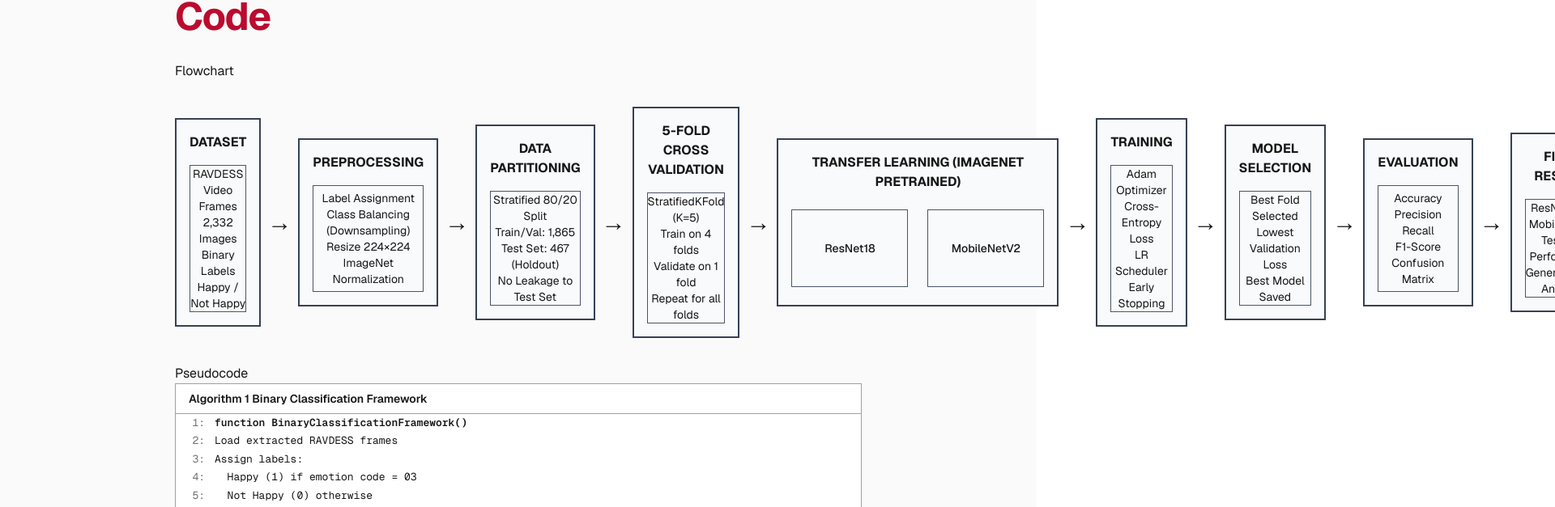
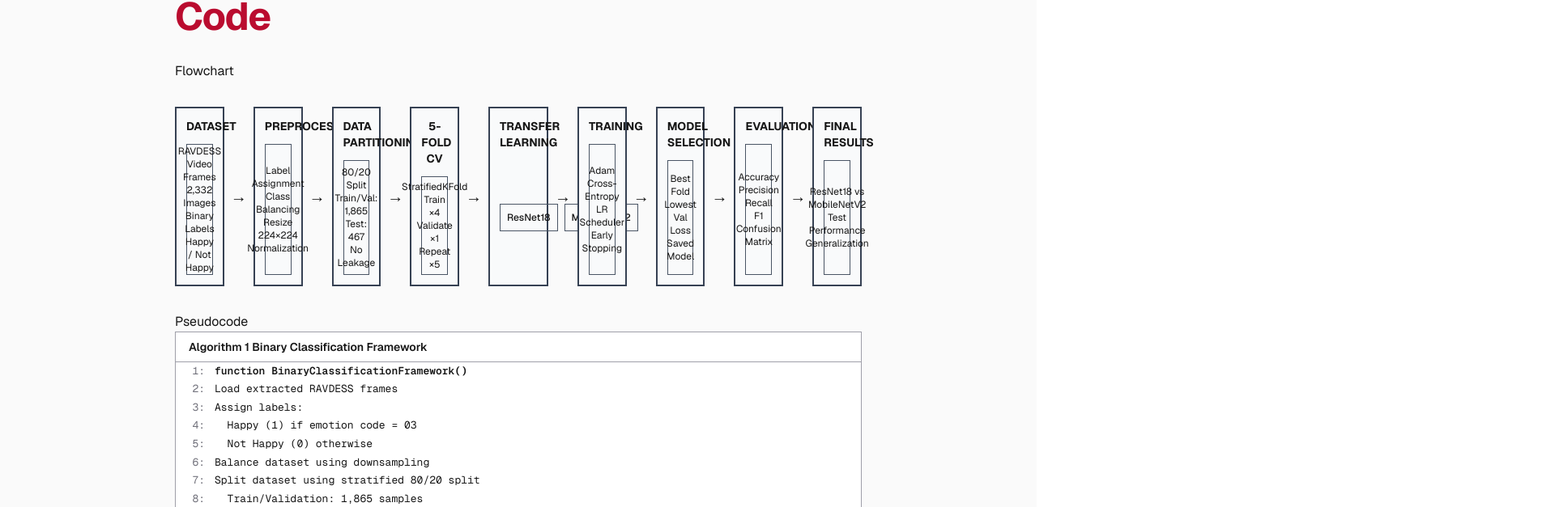
Before and after one commit to pepealania/image-processing-project-tutorial-deep-learning-happy-not-happy-classification, a Next.js app: page / in a window 1280 px wide. Shown: the part 3589-4216 px from the top of the page at 81% size, 1920 px wide, since content can reach past the window. Built offline with nearby package versions, Linux system fonts and the light colour scheme.

Commit message:
dataflowchar centered 12

```diff
--- a/src/components/DataFlowChart.tsx
+++ b/src/components/DataFlowChart.tsx
@@ -1,15 +1,18 @@
 export default function DataFlowChart() {
+  const box =
+    "flex-1 min-w-0 border-2 border-gray-700 bg-gray-50 p-3 flex flex-col";
+  const inner =
+    "border border-gray-600 flex-1 flex flex-col justify-center items-center text-center text-xs";
+
   return (
     <section className="w-full py-8">
-      <div className="flex w-full items-center justify-between gap-2">
+      <div className="flex items-stretch gap-2 w-full">
 
-        {/* Dataset */}
-        <div className="border-2 border-gray-700 bg-gray-50 p-4 w-64 flex flex-col">
-          <h3 className="text-center font-bold uppercase mb-4">
+        <div className={box}>
+          <h3 className="mb-3 text-center font-bold uppercase text-sm">
             Dataset
           </h3>
-
-          <div className="border border-gray-600 flex-1 flex flex-col items-center justify-center text-center text-sm">
+          <div className={inner}>
             <p>RAVDESS Video Frames</p>
             <p>2,332 Images</p>
             <p>Binary Labels</p>
@@ -17,133 +20,118 @@ export default function DataFlowChart() {
           </div>
         </div>
 
-        <div className="text-3xl font-bold">→</div>
+        <div className="self-center text-xl font-bold">→</div>
 
-        {/* Preprocessing */}
-        <div className="border-2 border-gray-700 bg-gray-50 p-4 w-72 h-52 flex flex-col">
-          <h3 className="text-center font-bold uppercase mb-4">
+        <div className={box}>
+          <h3 className="mb-3 text-center font-bold uppercase text-sm">
             Preprocessing
           </h3>
-
-          <div className="border border-gray-600 flex-1 flex flex-col justify-center text-center text-sm">
+          <div className={inner}>
             <p>Label Assignment</p>
-            <p>Class Balancing (Downsampling)</p>
+            <p>Class Balancing</p>
             <p>Resize 224×224</p>
-            <p>ImageNet Normalization</p>
+            <p>Normalization</p>
           </div>
         </div>
 
-        <div className="text-3xl font-bold">→</div>
+        <div className="self-center text-xl font-bold">→</div>
 
-        {/* Data Split */}
-        <div className="border-2 border-gray-700 bg-gray-50 p-4 w-80 flex flex-col">
-          <h3 className="text-center font-bold uppercase mb-4">
+        <div className={box}>
+          <h3 className="mb-3 text-center font-bold uppercase text-sm">
             Data Partitioning
           </h3>
-
-          <div className="border border-gray-600 flex-1 flex flex-col justify-center text-center text-sm">
-            <p>Stratified 80/20 Split</p>
+          <div className={inner}>
+            <p>80/20 Split</p>
             <p>Train/Val: 1,865</p>
-            <p>Test Set: 467 (Holdout)</p>
-            <p>No Leakage to Test Set</p>
+            <p>Test: 467</p>
+            <p>No Leakage</p>
           </div>
         </div>
 
-        <div className="text-3xl font-bold">→</div>
+        <div className="self-center text-xl font-bold">→</div>
 
-        {/* Cross Validation */}
-        <div className="border-2 border-gray-700 bg-gray-50 p-4 w-80 flex flex-col">
-          <h3 className="text-center font-bold uppercase mb-4">
-            5-Fold Cross Validation
+        <div className={box}>
+          <h3 className="mb-3 text-center font-bold uppercase text-sm">
+            5-Fold CV
           </h3>
-
-          <div className="border border-gray-600 flex-1 flex flex-col justify-center text-center text-sm">
-            <p>StratifiedKFold (K=5)</p>
-            <p>Train on 4 folds</p>
-            <p>Validate on 1 fold</p>
-            <p>Repeat for all folds</p>
+          <div className={inner}>
+            <p>StratifiedKFold</p>
+            <p>Train ×4</p>
+            <p>Validate ×1</p>
+            <p>Repeat ×5</p>
           </div>
         </div>
 
-        <div className="text-3xl font-bold">→</div>
+        <div className="self-center text-xl font-bold">→</div>
 
-        {/* Transfer Learning */}
-        <div className="border-2 border-gray-700 bg-gray-50 p-4 w-[420px] h-52 flex flex-col">
-          <h3 className="text-center font-bold uppercase mb-4">
-            Transfer Learning (ImageNet Pretrained)
+        <div className={`${box} flex-[1.4]`}>
+          <h3 className="mb-3 text-center font-bold uppercase text-sm">
+            Transfer Learning
           </h3>
 
-          <div className="flex-1 flex items-center justify-center gap-6">
-            <div className="border border-gray-600 w-36 h-24 flex items-center justify-center text-sm font-medium">
+          <div className="flex flex-1 items-center gap-2">
+            <div className="flex-1 border border-gray-600 p-2 text-center text-xs font-medium">
               ResNet18
             </div>
 
-            <div className="border border-gray-600 w-36 h-24 flex items-center justify-center text-sm font-medium">
+            <div className="flex-1 border border-gray-600 p-2 text-center text-xs font-medium">
               MobileNetV2
             </div>
           </div>
         </div>
 
-        <div className="text-3xl font-bold">→</div>
+        <div className="self-center text-xl font-bold">→</div>
 
-        {/* Training */}
-        <div className="border-2 border-gray-700 bg-gray-50 p-4 w-80 flex flex-col">
-          <h3 className="text-center font-bold uppercase mb-4">
+        <div className={box}>
+          <h3 className="mb-3 text-center font-bold uppercase text-sm">
             Training
           </h3>
-
-          <div className="border border-gray-600 flex-1 flex flex-col justify-center text-center text-sm">
-            <p>Adam Optimizer</p>
-            <p>Cross-Entropy Loss</p>
+          <div className={inner}>
+            <p>Adam</p>
+            <p>Cross-Entropy</p>
             <p>LR Scheduler</p>
             <p>Early Stopping</p>
           </div>
         </div>
 
-        <div className="text-3xl font-bold">→</div>
+        <div className="self-center text-xl font-bold">→</div>
 
-        {/* Model Selection */}
-        <div className="border-2 border-gray-700 bg-gray-50 p-4 w-72 flex flex-col">
-          <h3 className="text-center font-bold uppercase mb-4">
+        <div className={box}>
+          <h3 className="mb-3 text-center font-bold uppercase text-sm">
             Model Selection
           </h3>
-
-          <div className="border border-gray-600 flex-1 flex flex-col justify-center text-center text-sm">
-            <p>Best Fold Selected</p>
-            <p>Lowest Validation Loss</p>
-            <p>Best Model Saved</p>
+          <div className={inner}>
+            <p>Best Fold</p>
+            <p>Lowest Val Loss</p>
+            <p>Saved Model</p>
           </div>
         </div>
 
-        <div className="text-3xl font-bold">→</div>
+        <div className="self-center text-xl font-bold">→</div>
 
-        {/* Evaluation */}
-        <div className="border-2 border-gray-700 bg-gray-50 p-4 w-72 h-52 flex flex-col">
-          <h3 className="text-center font-bold uppercase mb-4">
+        <div className={box}>
+          <h3 className="mb-3 text-center font-bold uppercase text-sm">
             Evaluation
           </h3>
-
-          <div className="border border-gray-600 flex-1 flex flex-col justify-center text-center text-sm">
+          <div className={inner}>
             <p>Accuracy</p>
             <p>Precision</p>
             <p>Recall</p>
-            <p>F1-Score</p>
+            <p>F1</p>
             <p>Confusion Matrix</p>
           </div>
         </div>
 
-        <div className="text-3xl font-bold">→</div>
+        <div className="self-center text-xl font-bold">→</div>
 
-        {/* Results */}
-        <div className="border-2 border-gray-700 bg-gray-50 p-4 w-72 flex flex-col">
-          <h3 className="text-center font-bold uppercase mb-4">
+        <div className={box}>
+          <h3 className="mb-3 text-center font-bold uppercase text-sm">
             Final Results
           </h3>
-
-          <div className="border border-gray-600 flex-1 flex flex-col items-center justify-center text-center text-sm">
+          <div className={inner}>
             <p>ResNet18 vs MobileNetV2</p>
-            <p>Test Set Performance</p>
-            <p>Generalization Analysis</p>
+            <p>Test Performance</p>
+            <p>Generalization</p>
           </div>
         </div>
 
```
